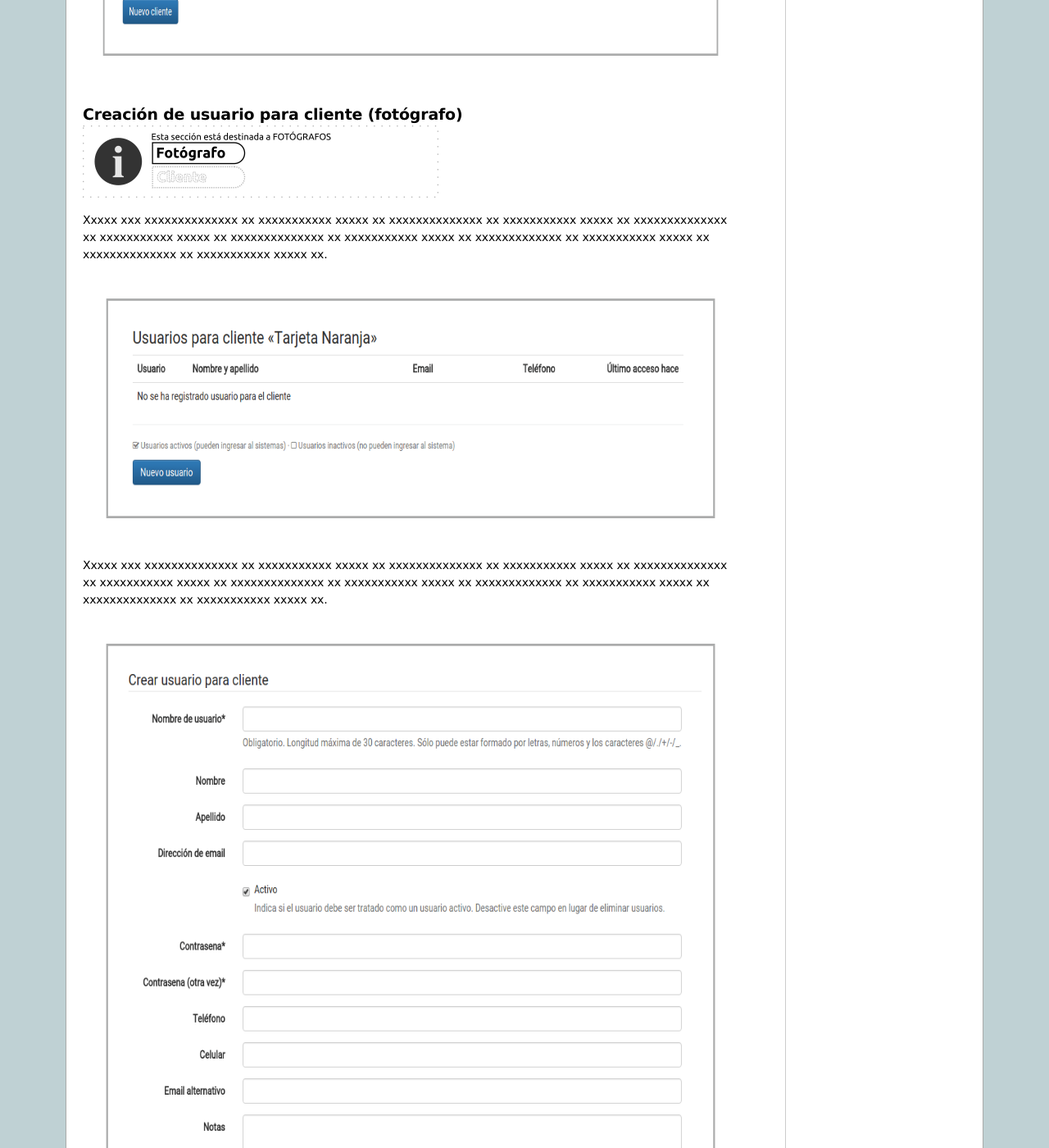
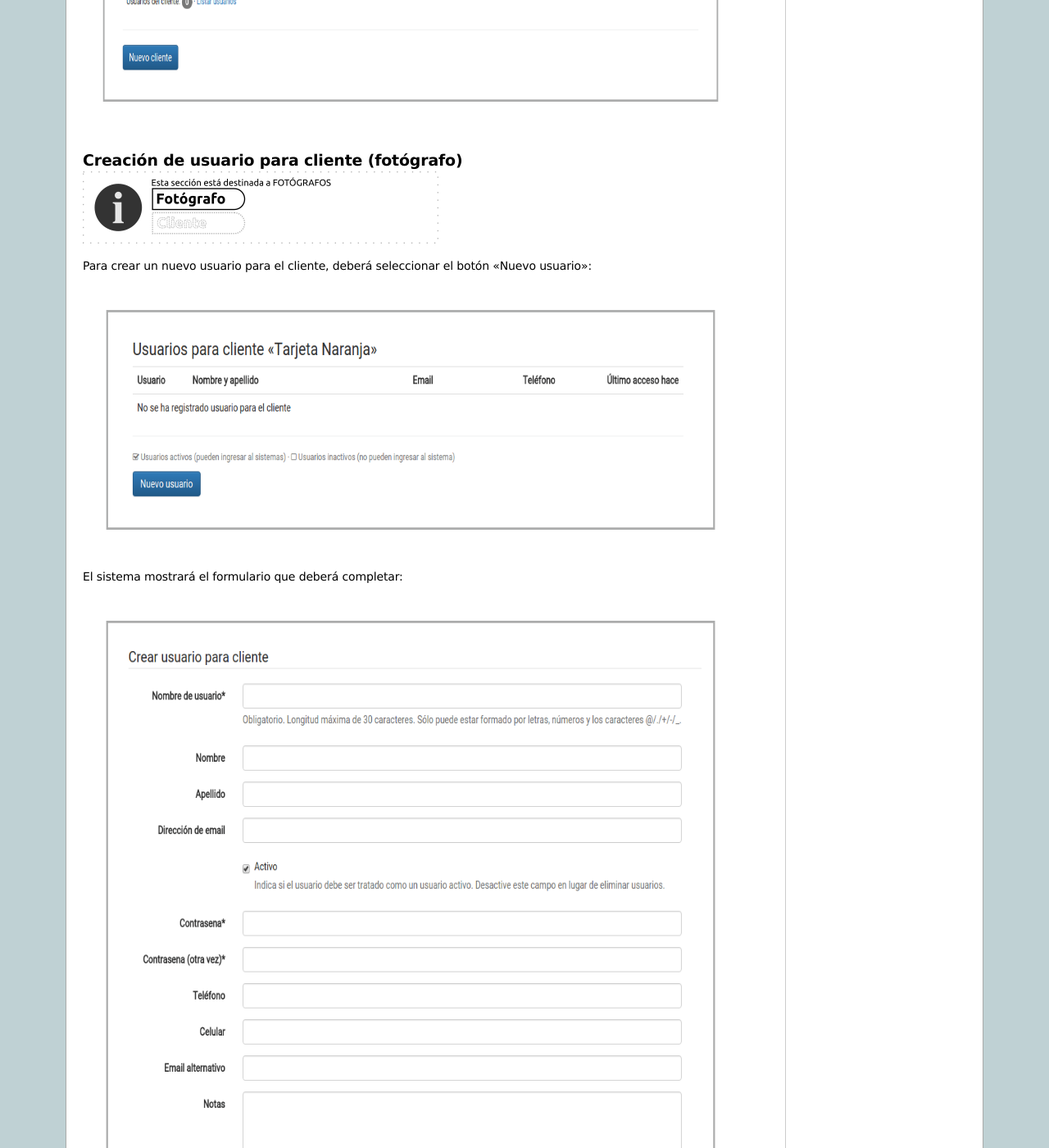
Before and after one commit to florzanetta/lumina, a Sphinx documentation site: the page built from doc/tutorial_customer_creation.rst, in a window 1280 px wide and 1400 px high, scrolled down 2807 px. Shown: the whole window at 82% size. Built offline with Sphinx 7.4.7, drawn with Linux system fonts in a browser that asks for light colours; some of the changed text lies outside the part shown.

Commit message:
Update docs

```diff
--- a/doc/tutorial_customer_creation.rst
+++ b/doc/tutorial_customer_creation.rst
@@ -6,6 +6,11 @@
 
 1. nuestro cliente
 2. los usuarios para las diferentes personas involucradas
+
+
+Son los fotógrafos del estudio virtual quienes deben crear y administrar los
+usuarios del cliente (por cuestiones de seguridad, el cliente no tiene la
+posibilidad de crear nuevos usuarios).
 
 
 Creación de cliente (fotógrafo)
@@ -51,44 +56,30 @@
 
 
 
-Xxxxx xxx xxxxxxxxxxxxxx xx xxxxxxxxxxx xxxxx xx xxxxxxxxxxxxxx xx xxxxxxxxxxx xxxxx xx
-xxxxxxxxxxxxxx xx xxxxxxxxxxx xxxxx xx xxxxxxxxxxxxxx xx xxxxxxxxxxx xxxxx xx
-xxxxxxxxxxxxx xx xxxxxxxxxxx xxxxx xx xxxxxxxxxxxxxx xx xxxxxxxxxxx xxxxx xx.
-
+Para crear un nuevo usuario para el cliente, deberá seleccionar el botón "Nuevo usuario":
 
 .. image:: images-border/customer-create-user-01-list.png
    :scale: 90%
    :align: center
 
-Xxxxx xxx xxxxxxxxxxxxxx xx xxxxxxxxxxx xxxxx xx xxxxxxxxxxxxxx xx xxxxxxxxxxx xxxxx xx
-xxxxxxxxxxxxxx xx xxxxxxxxxxx xxxxx xx xxxxxxxxxxxxxx xx xxxxxxxxxxx xxxxx xx
-xxxxxxxxxxxxx xx xxxxxxxxxxx xxxxx xx xxxxxxxxxxxxxx xx xxxxxxxxxxx xxxxx xx.
 
+El sistema mostrará el formulario que deberá completar:
 
 .. image:: images-border/customer-create-user-02-blank.png
    :scale: 90%
    :align: center
 
 
-Xxxxx xxx xxxxxxxxxxxxxx xx xxxxxxxxxxx xxxxx xx xxxxxxxxxxxxxx xx xxxxxxxxxxx xxxxx xx
-xxxxxxxxxxxxxx xx xxxxxxxxxxx xxxxx xx xxxxxxxxxxxxxx xx xxxxxxxxxxx xxxxx xx
-xxxxxxxxxxxxx xx xxxxxxxxxxx xxxxx xx xxxxxxxxxxxxxx xx xxxxxxxxxxx xxxxx xx.
-
+Una vez que haya completado el formulario, se debe seleccionar "Crear":
 
 .. image:: images-border/customer-create-user-03-with-data.png
    :scale: 90%
    :align: center
 
-Xxxxx xxx xxxxxxxxxxxxxx xx xxxxxxxxxxx xxxxx xx xxxxxxxxxxxxxx xx xxxxxxxxxxx xxxxx xx
-xxxxxxxxxxxxxx xx xxxxxxxxxxx xxxxx xx xxxxxxxxxxxxxx xx xxxxxxxxxxx xxxxx xx
-xxxxxxxxxxxxx xx xxxxxxxxxxx xxxxx xx xxxxxxxxxxxxxx xx xxxxxxxxxxx xxxxx xx.
-
+El sistema registrará el nuevo usuario y mostrará el mensaje de éxito:
 
 .. image:: images-border/customer-create-user-04-success.png
    :scale: 90%
    :align: center
 
-
-Xxxxx xxx xxxxxxxxxxxxxx xx xxxxxxxxxxx xxxxx xx xxxxxxxxxxxxxx xx xxxxxxxxxxx xxxxx xx
-xxxxxxxxxxxxxx xx xxxxxxxxxxx xxxxx xx xxxxxxxxxxxxxx xx xxxxxxxxxxx xxxxx xx
-xxxxxxxxxxxxx xx xxxxxxxxxxx xxxxx xx xxxxxxxxxxxxxx xx xxxxxxxxxxx xxxxx xx.
+Desde este momento, el usuario ya puede ser utilizado para ingresar al sistema.
```
